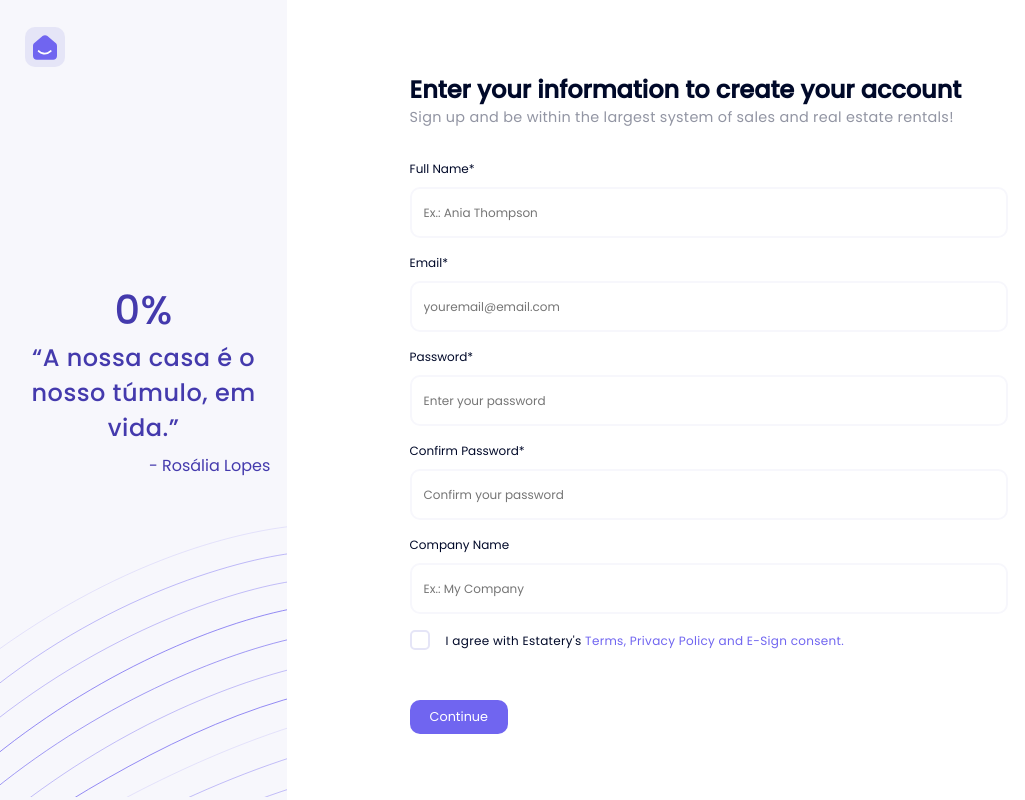
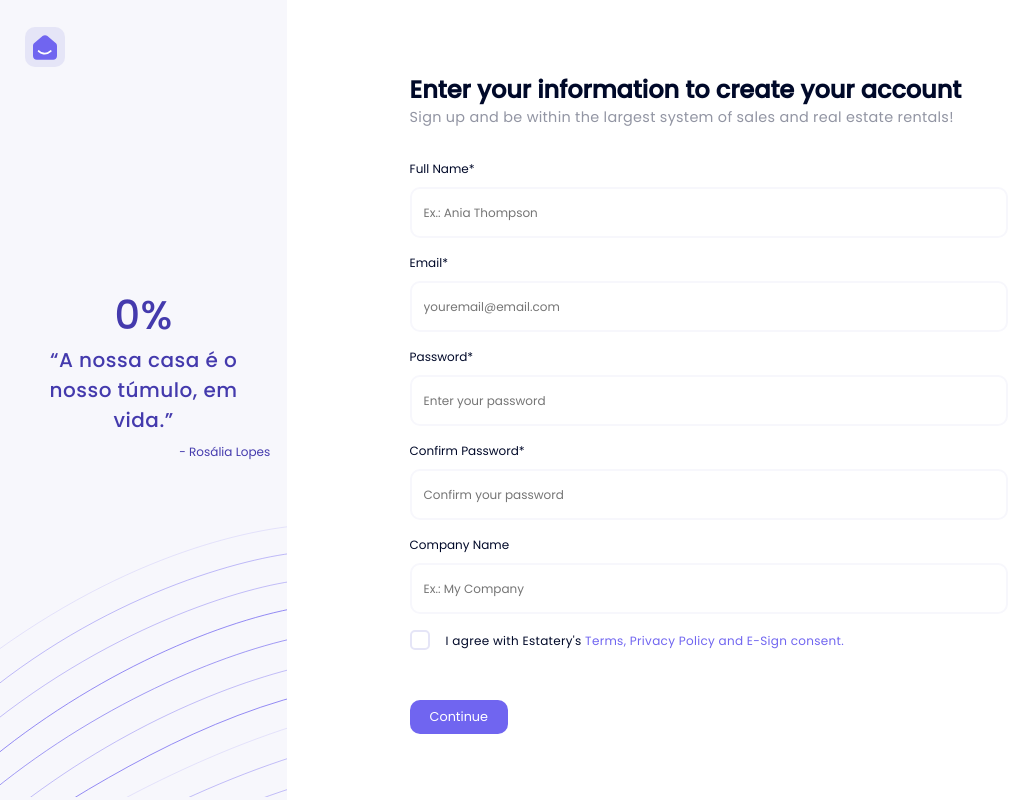
Before and after one commit to jojrms/login-and-signup-frontend, a React (Create React App) app: page /create-account in a window 1280 px wide. Shown: the whole page, without its empty margins (0-1025 px from the left). Built offline with nearby package versions, Linux system fonts and the light colour scheme.

Commit message:
⏳ AJUSTES Correção no tamanho da fonte do elemento "h2Phrase" Modificação no arquivo "SignUp.css"

```diff
--- a/src/components/signup/SignUp.css
+++ b/src/components/signup/SignUp.css
@@ -46,10 +46,12 @@
     letter-spacing: .5px;
     font-weight: 500;
     margin: auto;
+    font-size: 2.5vh;
 }
 .sectionSignupBackground aside:nth-of-type(1) p{
     width: fit-content;
-    margin: 1vh 5% 0vh auto
+    margin: 1vh 5% 0vh auto;
+    font-size: 1.5vh;
 }
 
 .spanWaves{
```
